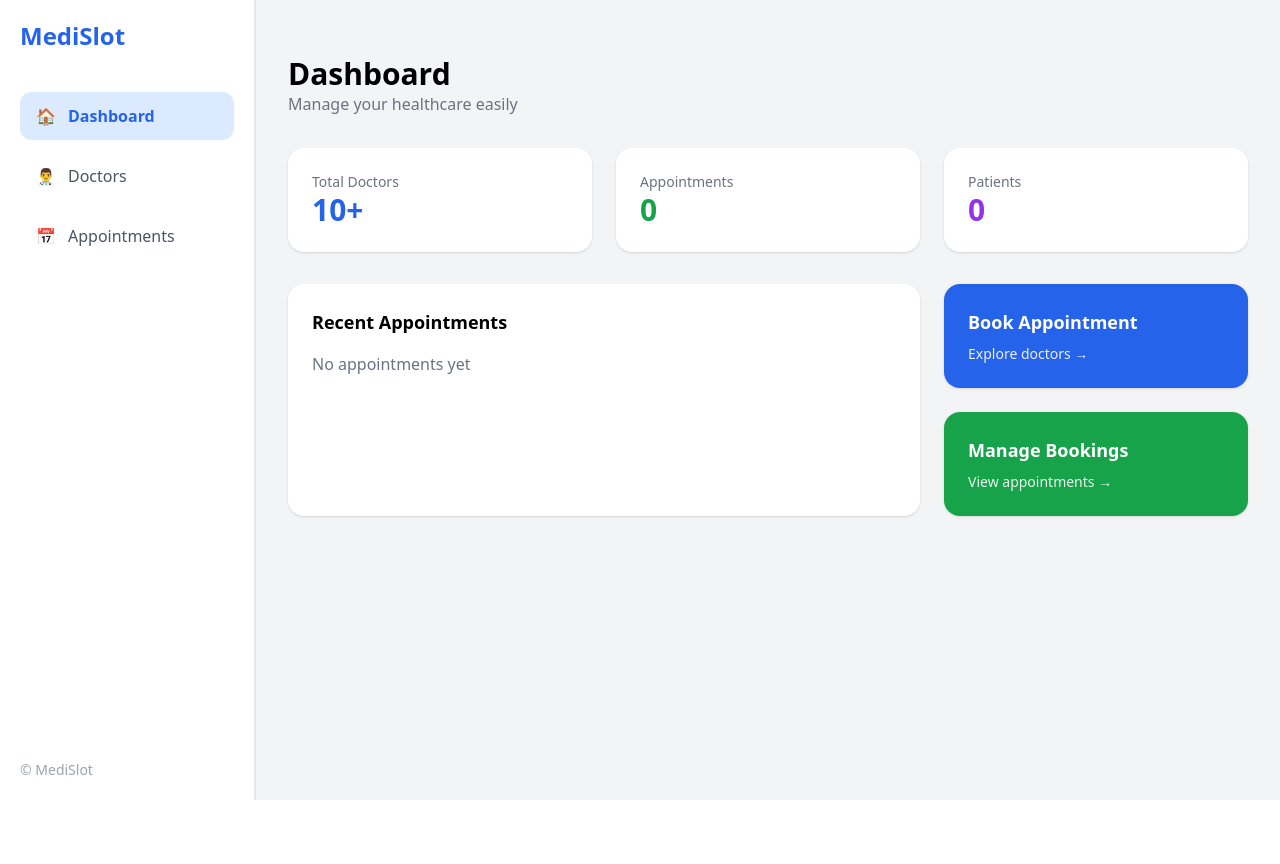
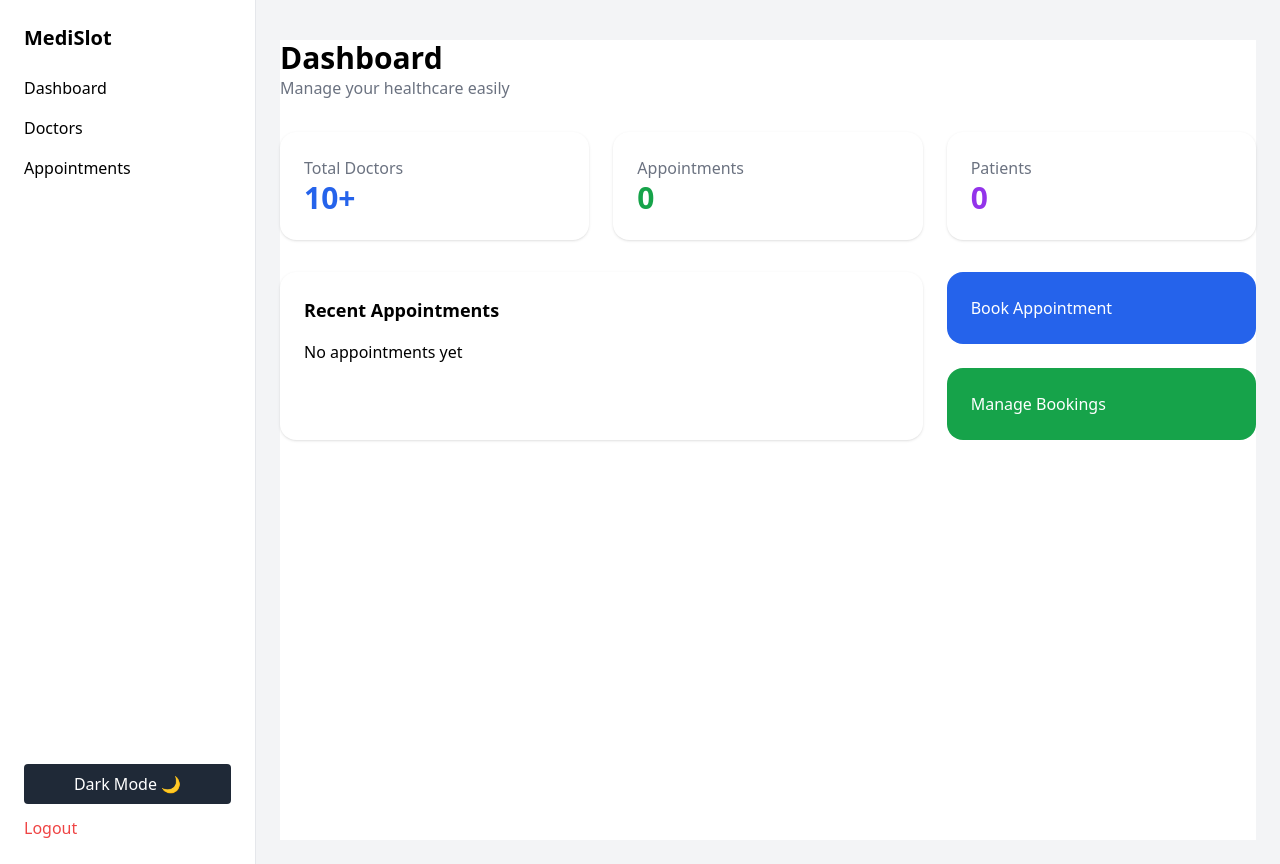
Before and after one commit to singhpalak12344321-alt/medislot, a React (Vite) app: page /dashboard in a window 1280 px wide. Before the commit the page ends 800 px from the top, so only its background shows below. Built offline with nearby package versions, Linux system fonts and the light colour scheme; sample sign-in values are in the browser's storage.

Commit message:
Final push: Added API

```diff
--- a/src/App.jsx
+++ b/src/App.jsx
@@ -2,7 +2,7 @@ import { BrowserRouter, Routes, Route } from "react-router-dom";
 
 import Login from "./pages/Login";
 import Dashboard from "./pages/Dashboard";
-import Doctors from "./pages/Doctors";
+import Doctors from "./pages/DoctorsPage";
 import Appointments from "./pages/Appointments";
 
 import Layout from "./components/Layout";
--- a/src/components/Layout.jsx
+++ b/src/components/Layout.jsx
@@ -2,16 +2,9 @@ import Sidebar from "./Sidebar";
 
 export default function Layout({ children }) {
   return (
-    <div className="flex min-h-screen bg-gray-100">
-
-
-      <div className="w-64 min-w-[16rem] bg-white border-r">
-        <Sidebar />
-      </div>
-
-      <div className="flex-1 px-8 py-10">
-        {children}
-        </div>
+    <div className="flex min-h-screen bg-gray-100 dark:bg-gray-900 text-black dark:text-white">
+      <Sidebar />
+      <div className="flex-1 p-6">{children}</div>
     </div>
   );
 }
--- a/src/components/Sidebar.jsx
+++ b/src/components/Sidebar.jsx
@@ -1,42 +1,42 @@
-import { Link, useLocation } from "react-router-dom";
+import { NavLink, useNavigate } from "react-router-dom";
+import { useTheme } from "../context/ThemeContext";
 
 export default function Sidebar() {
-  const location = useLocation();
-
-  const menu = [
-    { name: "Dashboard", path: "/dashboard", icon: "🏠" },
-    { name: "Doctors", path: "/doctors", icon: "👨‍⚕️" },
-    { name: "Appointments", path: "/appointments", icon: "📅" },
-  ];
+  const navigate = useNavigate();
+  const { dark, setDark } = useTheme();
 
   return (
-    <div className="h-screen p-5 bg-white border-r flex flex-col">
+    <div className="w-64 min-h-screen bg-white dark:bg-gray-900 text-black dark:text-white p-6 flex flex-col justify-between border-r dark:border-gray-700">
 
-      <h1 className="text-2xl font-bold text-blue-600 mb-10">
-        MediSlot
-      </h1>
+      <div>
+        <h2 className="text-xl font-bold mb-6">MediSlot</h2>
 
-      <div className="flex flex-col gap-3">
-        {menu.map((item) => (
-          <Link
-            key={item.path}
-            to={item.path}
-            className={`flex items-center gap-3 px-4 py-3 rounded-xl transition
-              ${
-                location.pathname === item.path
-                  ? "bg-blue-100 text-blue-600 font-semibold"
-                  : "text-gray-600 hover:bg-gray-100"
-              }`}
-          >
-            <span>{item.icon}</span>
-            {item.name}
-          </Link>
-        ))}
+        <nav className="flex flex-col gap-4">
+          <NavLink to="/dashboard">Dashboard</NavLink>
+          <NavLink to="/doctors">Doctors</NavLink>
+          <NavLink to="/appointments">Appointments</NavLink>
+        </nav>
       </div>
 
+      <div className="space-y-3">
 
-      <div className="mt-auto text-sm text-gray-400">
-        <p>© MediSlot</p>
+        <button
+          onClick={() => setDark(!dark)}
+          className="w-full py-2 rounded bg-gray-800 text-white dark:bg-white dark:text-black"
+        >
+          {dark ? "Light Mode ☀️" : "Dark Mode 🌙"}
+        </button>
+
+        <button
+          onClick={() => {
+            localStorage.removeItem("user");
+            navigate("/");
+          }}
+          className="text-red-500 w-full text-left"
+        >
+          Logout
+        </button>
+
       </div>
 
     </div>
--- /dev/null
+++ b/src/context/ThemeContext.jsx
@@ -0,0 +1,27 @@
+import { createContext, useContext, useEffect, useState } from "react";
+
+const ThemeContext = createContext();
+
+export function ThemeProvider({ children }) {
+  const [dark, setDark] = useState(() => {
+    return localStorage.getItem("theme") === "dark";
+  });
+
+  useEffect(() => {
+    if (dark) {
+      document.documentElement.classList.add("dark");
+      localStorage.setItem("theme", "dark");
+    } else {
+      document.documentElement.classList.remove("dark");
+      localStorage.setItem("theme", "light");
+    }
+  }, [dark]);
+
+  return (
+    <ThemeContext.Provider value={{ dark, setDark }}>
+      {children}
+    </ThemeContext.Provider>
+  );
+}
+
+export const useTheme = () => useContext(ThemeContext);
--- a/src/index.css
+++ b/src/index.css
@@ -1,3 +1,16 @@
 @tailwind base;
 @tailwind components;
 @tailwind utilities;
+
+html,
+body {
+  height: 100%;
+}
+
+body {
+  @apply bg-white text-black;
+}
+
+.dark body {
+  @apply bg-gray-900 text-white;
+}
--- a/src/main.jsx
+++ b/src/main.jsx
@@ -2,9 +2,12 @@ import React from "react";
 import ReactDOM from "react-dom/client";
 import App from "./App.jsx";
 import "./index.css";
+import { ThemeProvider } from "./context/ThemeContext";
 
 ReactDOM.createRoot(document.getElementById("root")).render(
   <React.StrictMode>
-    <App />
+    <ThemeProvider>
+      <App />
+    </ThemeProvider>
   </React.StrictMode>
 );
--- a/src/pages/Appointments.jsx
+++ b/src/pages/Appointments.jsx
@@ -2,116 +2,57 @@ import { useEffect, useState } from "react";
 
 export default function Appointments() {
   const [appointments, setAppointments] = useState([]);
-  const [search, setSearch] = useState("");
 
   useEffect(() => {
     const data = JSON.parse(localStorage.getItem("appointments")) || [];
-
-
-    const enriched = data.map((a) => ({
-      ...a,
-      status: "Confirmed",
-    }));
-
-    setAppointments(enriched);
+    setAppointments(data);
   }, []);
 
-  const handleCancel = (id) => {
+  const updateStatus = (id, status) => {
+    const updated = appointments.map((a) =>
+      a.id === id ? { ...a, status } : a
+    );
+    setAppointments(updated);
+    localStorage.setItem("appointments", JSON.stringify(updated));
+  };
+
+  const remove = (id) => {
     const updated = appointments.filter((a) => a.id !== id);
     setAppointments(updated);
     localStorage.setItem("appointments", JSON.stringify(updated));
   };
 
-  const handleComplete = (id) => {
-    const updated = appointments.map((a) =>
-      a.id === id ? { ...a, status: "Completed" } : a
-    );
-    setAppointments(updated);
-  };
+  return (
+    <div className="p-6 text-black dark:text-white">
+      <h2 className="text-2xl mb-6 font-bold">Appointments</h2>
 
-  const filtered = appointments.filter((a) =>
-    a.name.toLowerCase().includes(search.toLowerCase())
-  );
+      {appointments.length === 0 ? (
+        <p>No appointments yet</p>
+      ) : (
+        <div className="space-y-4">
+          {appointments.map((a) => (
+            <div
+              key={a.id}
+              className="bg-white dark:bg-gray-900 p-4 rounded-xl shadow flex justify-between items-center"
+            >
+              <div>
+                <p className="font-bold">{a.name}</p>
+                <p>{a.specialization}</p>
+                <p className="text-sm">{a.date}</p>
+                <p className="text-sm">Status: {a.status}</p>
+              </div>
 
-  const today = new Date().toLocaleDateString();
-
-  return (
-    <div className="max-w-7xl mx-auto">
-
-
-      <h2 className="text-3xl font-bold mb-6">Appointments</h2>
-
-
-      <div className="grid md:grid-cols-3 gap-6 mb-6">
-        <div className="bg-white p-5 rounded-2xl shadow">
-          <p className="text-gray-500 text-sm">Total</p>
-          <h3 className="text-2xl font-bold">{appointments.length}</h3>
-        </div>
-
-        <div className="bg-white p-5 rounded-2xl shadow">
-          <p className="text-gray-500 text-sm">Today</p>
-          <h3 className="text-2xl font-bold">
-            {appointments.filter((a) => a.date === today).length}
-          </h3>
-        </div>
-
-        <div className="bg-white p-5 rounded-2xl shadow">
-          <p className="text-gray-500 text-sm">Completed</p>
-          <h3 className="text-2xl font-bold">
-            {appointments.filter((a) => a.status === "Completed").length}
-          </h3>
-        </div>
-      </div>
-
-
-      <input
-        className="w-full p-3 border rounded-xl mb-6 focus:ring-2 focus:ring-blue-400"
-        placeholder="Search appointments..."
-        value={search}
-        onChange={(e) => setSearch(e.target.value)}
-      />
-
-
-      {filtered.length > 0 ? (
-        <div className="grid md:grid-cols-2 gap-6">
-          {filtered.map((item) => (
-            <div
-              key={item.id}
-              className="bg-white p-6 rounded-2xl shadow hover:shadow-xl transition"
-            >
-              <h3 className="text-xl font-bold">{item.name}</h3>
-
-              <p className="text-gray-500">{item.specialization}</p>
-
-              <p className="text-gray-400 text-sm mb-3">
-                📅 {item.date}
-              </p>
-
-
-              <span
-                className={`text-xs px-3 py-1 rounded-full ${
-                  item.status === "Completed"
-                    ? "bg-green-100 text-green-600"
-                    : "bg-yellow-100 text-yellow-600"
-                }`}
-              >
-                {item.status}
-              </span>
-
-
-              <div className="flex gap-3 mt-4">
-                {item.status !== "Completed" && (
-                  <button
-                    onClick={() => handleComplete(item.id)}
-                    className="flex-1 bg-blue-600 text-white py-2 rounded-xl hover:bg-blue-700"
-                  >
-                    Mark Done
-                  </button>
-                )}
+              <div className="flex gap-2">
+                <button
+                  onClick={() => updateStatus(a.id, "Done")}
+                  className="bg-green-600 text-white px-3 py-1 rounded"
+                >
+                  Done
+                </button>
 
                 <button
-                  onClick={() => handleCancel(item.id)}
-                  className="flex-1 bg-red-500 text-white py-2 rounded-xl hover:bg-red-600"
+                  onClick={() => remove(a.id)}
+                  className="bg-red-600 text-white px-3 py-1 rounded"
                 >
                   Cancel
                 </button>
@@ -119,12 +60,6 @@ export default function Appointments() {
             </div>
           ))}
         </div>
-      ) : (
-        <div className="bg-white p-8 rounded-2xl shadow text-center">
-          <p className="text-gray-500 text-lg">
-            No appointments yet
-          </p>
-        </div>
       )}
     </div>
   );
--- a/src/pages/Dashboard.jsx
+++ b/src/pages/Dashboard.jsx
@@ -10,49 +10,47 @@ export default function Dashboard() {
   }, []);
 
   return (
-    <div className="max-w-7xl mx-auto">
-
-
+    <div className="min-h-screen max-w-7xl mx-auto text-black dark:text-white bg-white dark:bg-gray-900">
       <div className="mb-8 mt-4">
         <h2 className="text-3xl font-bold">Dashboard</h2>
-        <p className="text-gray-500">Manage your healthcare easily</p>
+        <p className="text-gray-500 dark:text-gray-300">
+          Manage your healthcare easily
+        </p>
       </div>
 
-
       <div className="grid md:grid-cols-3 gap-6 mb-8">
-        <div className="bg-white p-6 rounded-2xl shadow">
-          <p className="text-gray-500 text-sm">Total Doctors</p>
+        <div className="bg-white dark:bg-gray-900 p-6 rounded-2xl shadow">
+          <p className="text-gray-500">Total Doctors</p>
           <h3 className="text-3xl font-bold text-blue-600">10+</h3>
         </div>
 
-        <div className="bg-white p-6 rounded-2xl shadow">
-          <p className="text-gray-500 text-sm">Appointments</p>
+        <div className="bg-white dark:bg-gray-900 p-6 rounded-2xl shadow">
+          <p className="text-gray-500">Appointments</p>
           <h3 className="text-3xl font-bold text-green-600">
             {appointments.length}
           </h3>
         </div>
 
-        <div className="bg-white p-6 rounded-2xl shadow">
-          <p className="text-gray-500 text-sm">Patients</p>
+        <div className="bg-white dark:bg-gray-900 p-6 rounded-2xl shadow">
+          <p className="text-gray-500">Patients</p>
           <h3 className="text-3xl font-bold text-purple-600">
             {appointments.length}
           </h3>
         </div>
       </div>
 
-
       <div className="grid md:grid-cols-3 gap-6">
-
-
-        <div className="md:col-span-2 bg-white p-6 rounded-2xl shadow">
-          <h3 className="text-lg font-semibold mb-4">Recent Appointments </h3>
+        <div className="md:col-span-2 bg-white dark:bg-gray-900 p-6 rounded-2xl shadow">
+          <h3 className="text-lg font-semibold mb-4">
+            Recent Appointments
+          </h3>
 
           {appointments.length > 0 ? (
             <div className="space-y-4">
               {appointments.slice(0, 4).map((item) => (
                 <div
                   key={item.id}
-                  className="flex justify-between items-center border-b pb-2"
+                  className="flex justify-between border-b pb-2"
                 >
                   <div>
                     <p className="font-semibold">{item.name}</p>
@@ -60,7 +58,6 @@ export default function Dashboard() {
                       {item.specialization}
                     </p>
                   </div>
-
                   <span className="text-gray-400 text-sm">
                     {item.date}
                   </span>
@@ -68,35 +65,24 @@ export default function Dashboard() {
               ))}
             </div>
           ) : (
-            <p className="text-gray-500">No appointments yet</p>
+            <p>No appointments yet</p>
           )}
         </div>
 
-
         <div className="space-y-6">
-
-
           <Link
             to="/doctors"
-            className="block bg-blue-600 text-white p-6 rounded-2xl shadow hover:scale-[1.02] transition"
+            className="block bg-blue-600 text-white p-6 rounded-2xl"
           >
-            <h3 className="text-lg font-semibold mb-2">Book Appointment</h3>
-            <p className="text-sm opacity-90">
-              Explore doctors →
-            </p>
+            Book Appointment
           </Link>
-
 
           <Link
             to="/appointments"
-            className="block bg-green-600 text-white p-6 rounded-2xl shadow hover:scale-[1.02] transition"
+            className="block bg-green-600 text-white p-6 rounded-2xl"
           >
-            <h3 className="text-lg font-semibold mb-2"> Manage Bookings</h3>
-            <p className="text-sm opacity-90">
-              View appointments →
-               </p>
+            Manage Bookings
           </Link>
-
         </div>
       </div>
     </div>
--- a/src/pages/DoctorsPage.jsx
+++ b/src/pages/DoctorsPage.jsx
@@ -1,99 +1,152 @@
 import { useEffect, useState } from "react";
-import { useNavigate } from "react-router-dom";
 
 export default function Doctors() {
   const [doctors, setDoctors] = useState([]);
+  const [filtered, setFiltered] = useState([]);
+  const [confirmId, setConfirmId] = useState(null);
+  const [loading, setLoading] = useState(true);
+
   const [search, setSearch] = useState("");
-  const [selectedId, setSelectedId] = useState(null);
-
-  const navigate = useNavigate();
+  const [specialFilter, setSpecialFilter] = useState("All");
 
   useEffect(() => {
     fetch("https://jsonplaceholder.typicode.com/users")
       .then((res) => res.json())
       .then((data) => {
-        const enriched = data.map((doc) => ({
-          ...doc,
-          rating: (Math.random() * 2 + 3).toFixed(1),
-          experience: Math.floor(Math.random() * 15) + 1,
-          fees: Math.floor(Math.random() * 500) + 300,
+        const formatted = data.slice(0, 8).map((user, i) => ({
+          id: user.id,
+          name: "Dr. " + user.name,
+          specialization: [
+            "Cardiologist",
+            "Dermatologist",
+            "Neurologist",
+            "ENT",
+            "Pediatrician",
+            "Orthopedic",
+          ][i % 6],
+          exp: `${5 + i} yrs`,
         }));
-        setDoctors(enriched);
+
+        setDoctors(formatted);
+        setFiltered(formatted);
+        setLoading(false);
       });
   }, []);
 
-  const handleConfirm = (doc) => {
-    const newAppointment = {
+  useEffect(() => {
+    let result = [...doctors];
+
+    if (search) {
+      result = result.filter((d) =>
+        d.name.toLowerCase().includes(search.toLowerCase())
+      );
+    }
+
+    if (specialFilter !== "All") {
+      result = result.filter((d) => d.specialization === specialFilter);
+    }
+
+    setFiltered(result);
+  }, [search, specialFilter, doctors]);
+
+  const confirmBooking = (doc) => {
+    const prev = JSON.parse(localStorage.getItem("appointments")) || [];
+
+    const newApp = {
       id: Date.now(),
       name: doc.name,
-      specialization: doc.company.name,
+      specialization: doc.specialization,
       date: new Date().toLocaleDateString(),
+      status: "Pending",
     };
 
-    const existing =
-      JSON.parse(localStorage.getItem("appointments")) || [];
+    localStorage.setItem("appointments", JSON.stringify([...prev, newApp]));
 
-    localStorage.setItem(
-      "appointments",
-      JSON.stringify([...existing, newAppointment])
-    );
-
-    setSelectedId(null);
-    alert("Booked Successfully 🎉");
+    alert("Appointment Booked Successfully ✅");
+    setConfirmId(null);
   };
 
-  const filtered = doctors.filter((doc) =>
-    doc.name.toLowerCase().includes(search.toLowerCase())
-  );
+  if (loading) return <p className="p-6">Loading doctors...</p>;
 
   return (
-    <div className="max-w-7xl mx-auto">
+    <div className="p-6 text-black dark:text-white">
 
-      <div className="flex justify-between mb-6">
-        <h2 className="text-3xl font-bold">Doctors</h2>
+      <h2 className="text-2xl font-bold mb-4">Doctors</h2>
 
-        <button
-          onClick={() => navigate("/appointments")}
-          className="bg-green-600 text-white px-4 py-2 rounded-xl">View Appointments →</button>
+      {/* SEARCH + FILTER */}
+      <div className="flex flex-col md:flex-row gap-3 mb-6">
+
+        {/* SEARCH INPUT FIXED */}
+        <input
+          type="text"
+          placeholder="Search doctor..."
+          className="
+            p-2 border rounded w-full
+            bg-white dark:bg-gray-800
+            text-black dark:text-white
+            border-gray-300 dark:border-gray-600
+            placeholder-gray-500 dark:placeholder-gray-400
+          "
+          value={search}
+          onChange={(e) => setSearch(e.target.value)}
+        />
+
+        {/* DROPDOWN FIXED */}
+        <select
+          className="
+            p-2 border rounded
+            bg-white dark:bg-gray-800
+            text-black dark:text-white
+            border-gray-300 dark:border-gray-600
+          "
+          value={specialFilter}
+          onChange={(e) => setSpecialFilter(e.target.value)}
+        >
+          <option value="All">All Specializations</option>
+          <option value="Cardiologist">Cardiologist</option>
+          <option value="Dermatologist">Dermatologist</option>
+          <option value="Neurologist">Neurologist</option>
+          <option value="ENT">ENT</option>
+          <option value="Pediatrician">Pediatrician</option>
+          <option value="Orthopedic">Orthopedic</option>
+        </select>
+
       </div>
 
-      <input
-        className="w-full p-3 border rounded-xl mb-6"
-        placeholder="Search doctors..."
-        value={search}
-        onChange={(e) => setSearch(e.target.value)}
-      />
-
+      {/* DOCTOR CARDS */}
       <div className="grid md:grid-cols-3 gap-6">
         {filtered.map((doc) => (
           <div
             key={doc.id}
-            className="bg-white p-6 rounded-2xl shadow"
+            className="bg-white dark:bg-gray-900 p-5 rounded-2xl shadow"
           >
-            <h3 className="text-xl font-bold">{doc.name}</h3>
-            <p className="text-gray-500">{doc.company.name}</p>
+            <h3 className="font-bold text-lg">{doc.name}</h3>
+            <p className="text-gray-500">{doc.specialization}</p>
+            <p className="text-sm">Experience: {doc.exp}</p>
 
-            <div className="text-sm text-gray-600 my-3">
-              <p>⭐ {doc.rating}</p>
-              <p>💼 {doc.experience} yrs</p>
-              <p>💰 ₹{doc.fees}</p>
-            </div>
-
-            {selectedId !== doc.id ? (
-              <button
-                onClick={() => setSelectedId(doc.id)}
-                className="w-full bg-blue-600 text-white py-2 rounded-xl">Book Appointment</button>
-            ) : (
-              <div className="flex gap-2">
+            {confirmId === doc.id ? (
+              <div className="flex gap-2 mt-4">
                 <button
-                  onClick={() => handleConfirm(doc)}
-                  className="flex-1 bg-green-600 text-white py-2 rounded-xl">Confirm</button>
+                  onClick={() => confirmBooking(doc)}
+                  className="bg-green-600 text-white px-4 py-2 rounded"
+                >
+                  Confirm
+                </button>
 
                 <button
-                  onClick={() => setSelectedId(null)}
-                  className="flex-1 bg-gray-300 py-2 rounded-xl"> Cancel</button>
-
+                  onClick={() => setConfirmId(null)}
+                  className="bg-red-600 text-white px-4 py-2 rounded"
+                >
+                  Cancel
+                </button>
               </div>
+            ) : (
+              <button
+                onClick={() => setConfirmId(doc.id)}
+                className="mt-4 bg-blue-600 text-white px-4 py-2 rounded"
+              >
+                Book Appointment
+              </button>
             )}
           </div>
         ))}
```
Also changed, not shown: src/pages/Login.jsx (+8 -9 lines), tailwind.config.js (+2 -5 lines).
